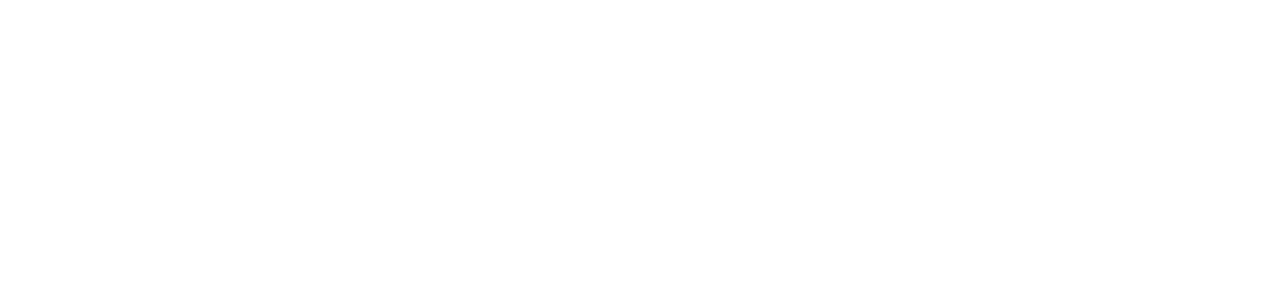
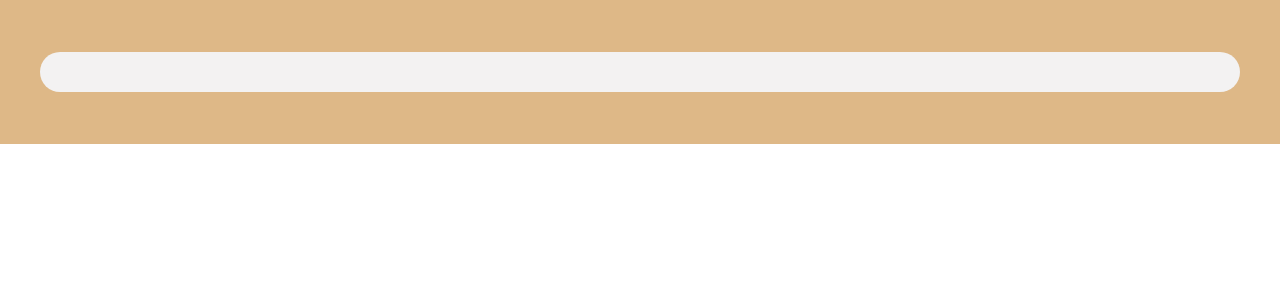
Before and after one commit to mahies/4ahitn_24, an Angular app: page /myTravelsSENJIC in a window 1280 px wide. Shown: the top 300 px of the page. Built offline with nearby package versions, Linux system fonts and the light colour scheme.

Commit message:
UEB-38: Nutzung Container

```diff
--- a/src/app/pages/page-SENJIC/page-my-travels-senjic/page-my-travels-senjic.component.html
+++ b/src/app/pages/page-SENJIC/page-my-travels-senjic/page-my-travels-senjic.component.html
@@ -1,9 +1,3 @@
-<!DOCTYPE html>
-<html lang="en">
-<head>
-  <meta charset="UTF-8">
-  <meta name="viewport" content="width=device-width, initial-scale=1.0">
-  <title>Meine Reisen</title>
 <style>
   body {
     font-family: 'Times New Roman', Times, serif;
@@ -16,4 +10,17 @@
       padding: 1rem;
     }
   }
+
+  .container {
+    max-width: 1200px;
+    margin: 20px auto;
+    padding: 20px;
+    background-color: #f3f2f2;
+    border-radius: 20px;
+  }
+
 </style>
+<body>
+<div class="container">
+</div>
+</body>
```
Lines whose indentation alone changed are shown as unchanged.
